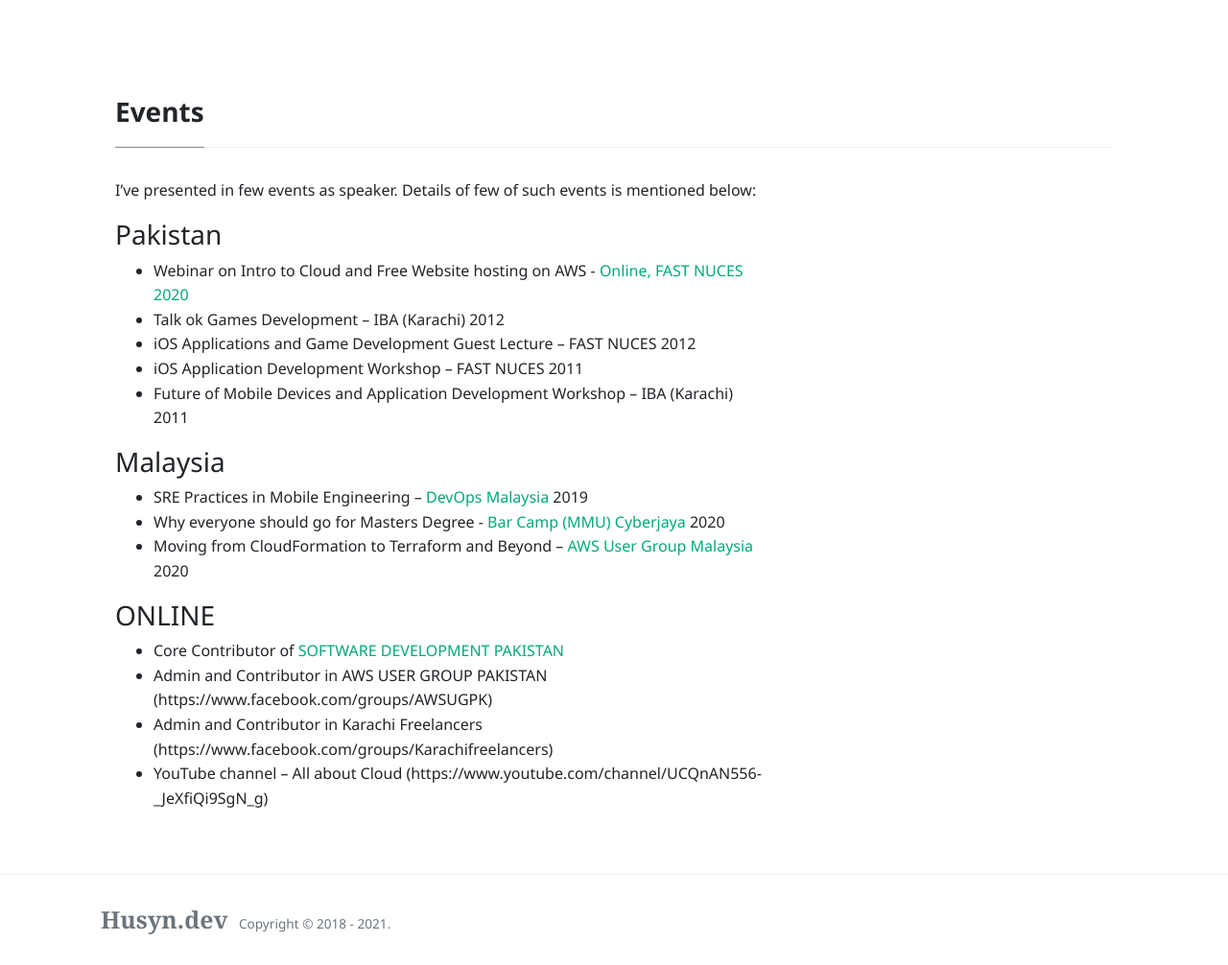
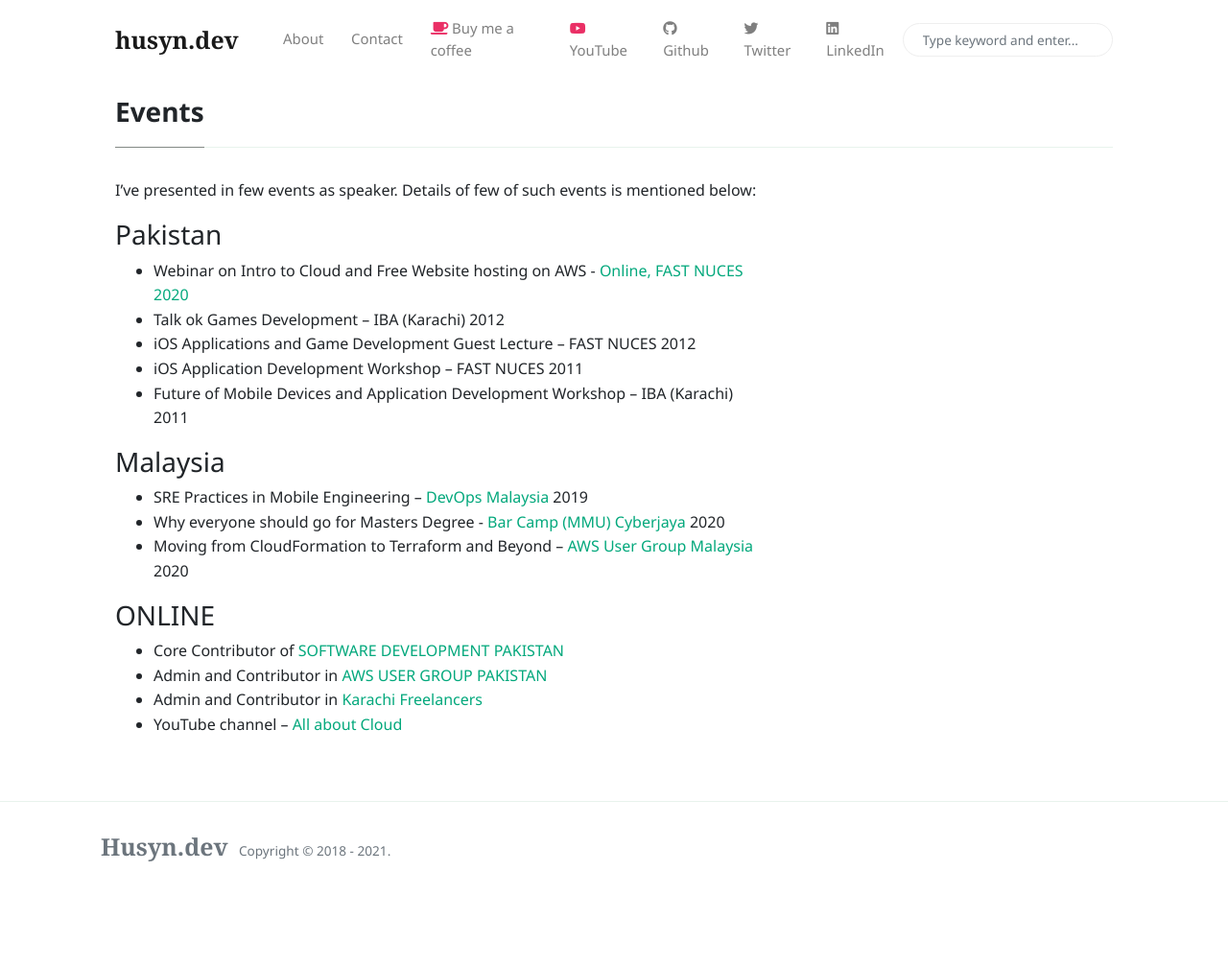
Before and after one commit to husyn/husyn.dev, a Jekyll site: the page built from _pages/events.md, in a window 1280 px wide and 1006 px high. Shown: the whole window at 96% size. Built offline with Jekyll 4.4.1, drawn with Linux system fonts in a browser that asks for light colours; nearby versions of some CDN libraries; some of the changed lines change nothing that is shown.

Commit message:
Updates text link to hyperlinks

```diff
--- a/_pages/events.md
+++ b/_pages/events.md
@@ -23,14 +23,13 @@
 
 ### ONLINE
 
--	Core Contributor of [SOFTWARE DEVELOPMENT PAKISTAN][soft-dev-pakistan]
--	Admin and Contributor in AWS USER GROUP PAKISTAN (https://www.facebook.com/groups/AWSUGPK)
--	Admin and Contributor in Karachi Freelancers (https://www.facebook.com/groups/Karachifreelancers)
--	YouTube channel – All about Cloud (https://www.youtube.com/channel/UCQnAN556-_JeXfiQi9SgN_g)
+-	Core Contributor of [SOFTWARE DEVELOPMENT PAKISTAN](https://softdevpk.com)
+-	Admin and Contributor in [AWS USER GROUP PAKISTAN](https://www.facebook.com/groups/AWSUGPK)
+-	Admin and Contributor in [Karachi Freelancers](https://www.facebook.com/groups/Karachifreelancers)
+-	YouTube channel – [All about Cloud](https://www.youtube.com/channel/UCQnAN556-_JeXfiQi9SgN_g)
 
 
 [devops-malaysia]: https://www.meetup.com/DevOpsMalaysia/events/265462658/
 [aws-usergroup-malaysia]: https://www.meetup.com/AWSUGMY/events/272642576/
 [awsug-malaysia-video]: https://www.youtube.com/watch?v=fiG1iC7D4ow
 [barcamp-cyberjaya]: https://barcampcyberjaya.org
-[soft-dev-pakistan]: https://softdevpk.com
```
